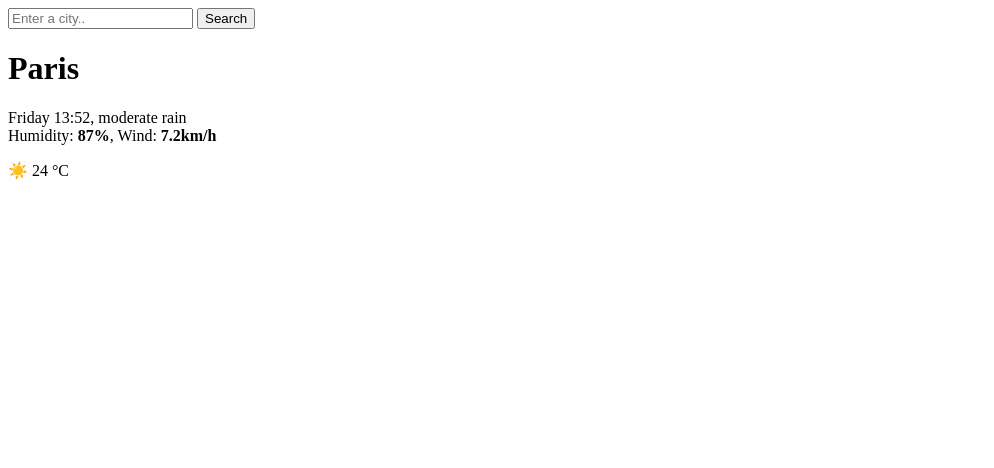
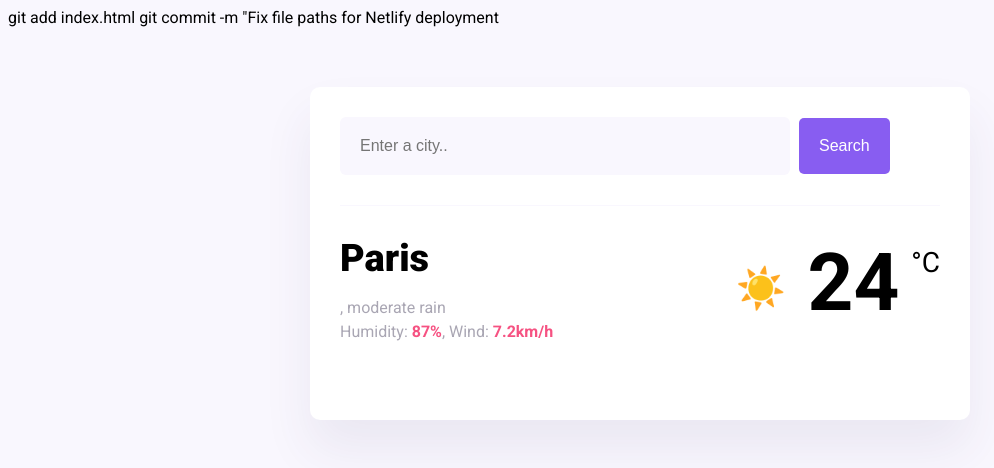
Before and after one commit to Tadoe-cloud/grannah, a website built with Parcel: page index.html in a window 1280 px wide. Shown: the whole page, without its empty margins (0-994 px from the left). Built offline with nearby package versions, Linux system fonts and the light colour scheme.

Commit message:
Fix file paths for Netlify deployment

```diff
--- a/index.html
+++ b/index.html
@@ -11,8 +11,10 @@
     />
     <script src="https://cdn.jsdelivr.net/npm/axios@1.1.2/dist/axios.min.js"></script>
 
-    <link rel="stylesheet" href="package/style.css" />
-    <script src="package/app.js" defer></script>
+    <link rel="stylesheet" href="src/styles.css" />
+    git add index.html
+git commit -m "Fix file paths for Netlify deployment
+
 
     <title>My weather application</title>
   </head>
```
